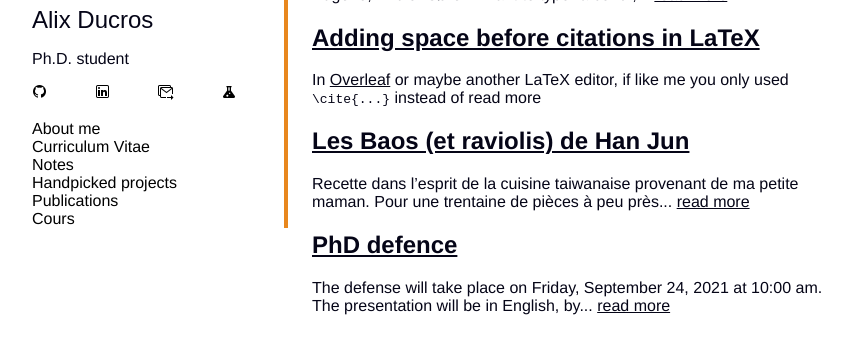
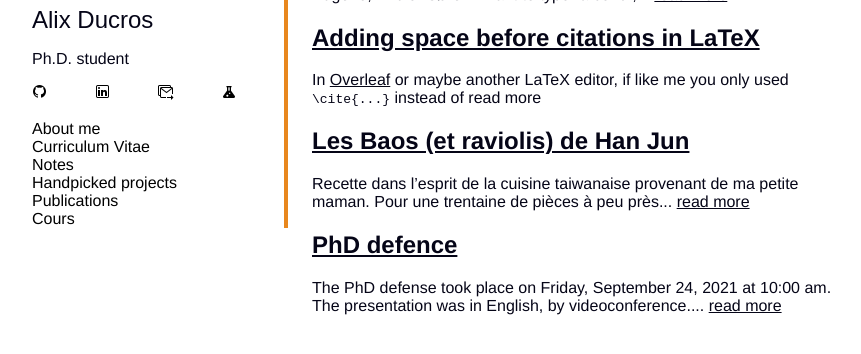
Before and after one commit to Karalix/Karalix.github.io, a Jekyll site: the page built from note-list.md, in a window 1280 px wide, cut to the strip 314-668 px from the top of the page. Shown: the whole strip, without its empty margins (72-933 px from the left). Built offline with Jekyll 4.4.1, drawn with Linux system fonts in a browser that asks for light colours; some web fonts are replaced.

Commit message:
Update defence.md

```diff
--- a/_notes/defence.md
+++ b/_notes/defence.md
@@ -4,7 +4,7 @@ layout: article
 date: "20/09/2021"
 ---
 
-The defense will take place on Friday, September 24, 2021 at 10:00 am. The presentation will be in English, by videoconference. The public link to participate is: https://youtu.be/53fbx7XAhPA. You may [find my thesis here](https://www.krlx.fr/files/AD_thesis_final.pdf).
+The PhD defense took place on Friday, September 24, 2021 at 10:00 am. The presentation was in English, by videoconference. The replay is available here: https://youtu.be/53fbx7XAhPA. You may [find my thesis here](https://www.krlx.fr/files/AD_thesis_final.pdf).
 
 <iframe width="560" height="315" src="https://youtu.be/53fbx7XAhPA" title="YouTube video player" frameborder="0" allow="accelerometer; autoplay; clipboard-write; encrypted-media; gyroscope; picture-in-picture" allowfullscreen></iframe>
 
```
